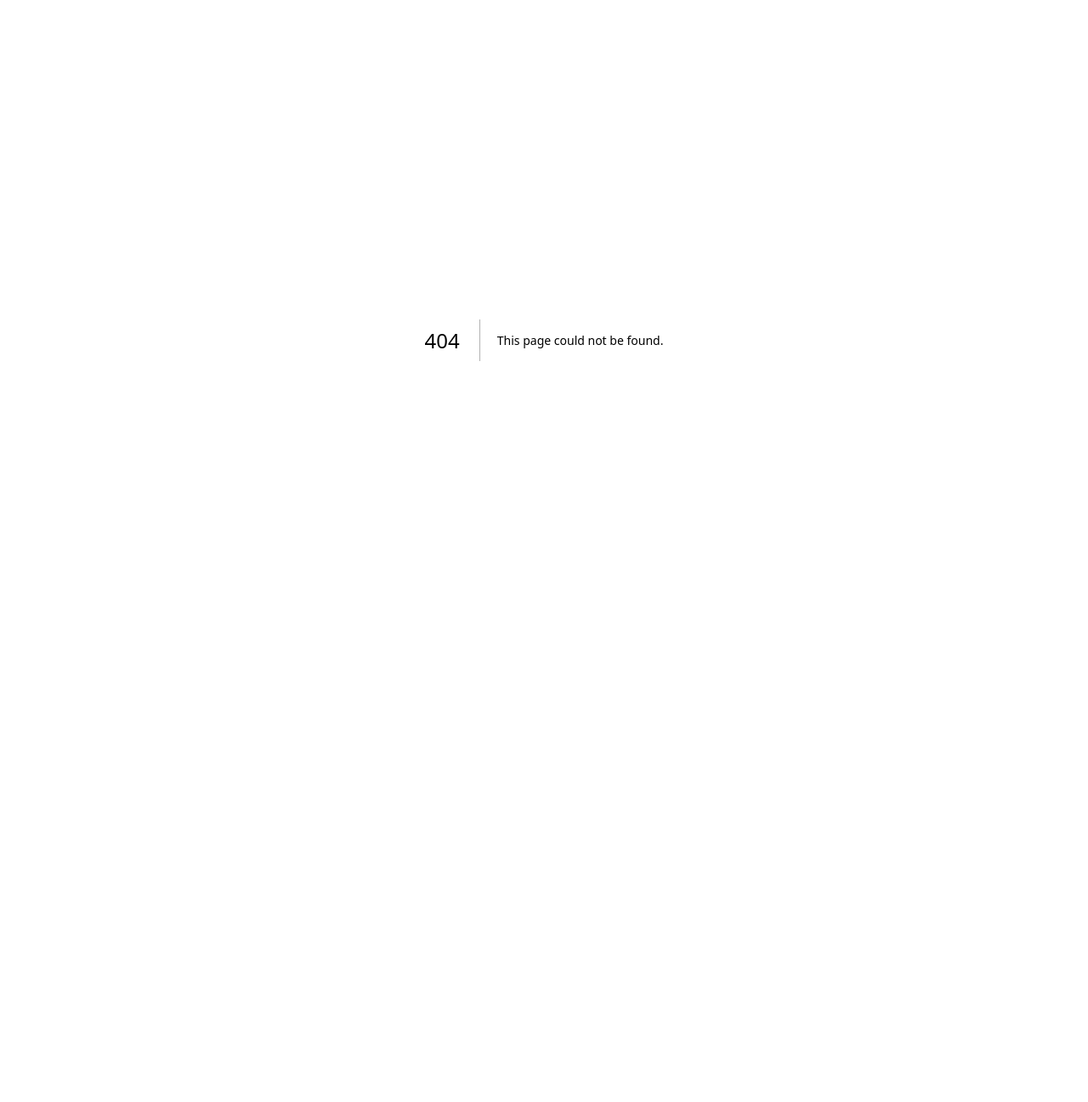
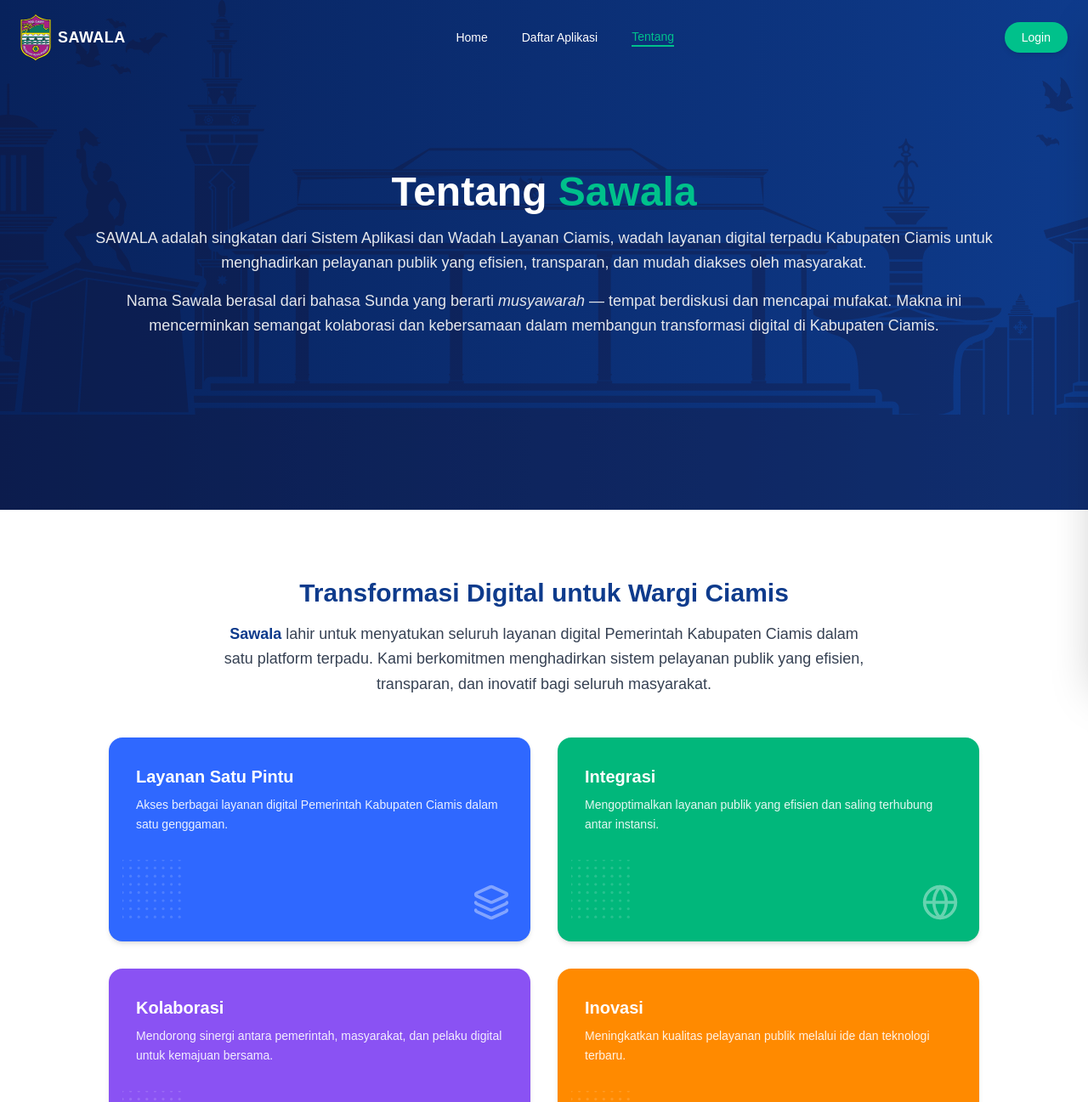
Before and after one commit to okemajid/gss, a Next.js app: page /tentang in a window 1280 px wide. Before the commit this address had no page. Shown: the top 1297 px of the page at 85% size. Before the commit the page ends 800 px from the top, so only its background shows below. Built offline with nearby package versions, Linux system fonts and the light colour scheme.

Commit message:
Update Carousel tentang

```diff
--- a/src/app/page.tsx
+++ b/src/app/page.tsx
@@ -8,6 +8,7 @@ import SearchAndCategoryBar from "../components/SearchBar";
 import Pagination from "@/components/Pagination";
 import FeatureGrid from "../components/FeatureGrid";
 import { getFeatures, getCategories, Feature } from "../data/features";
+import { useSearchParams } from "next/navigation";
 
 export default function HomePage() {
   const [categories, setCategories] = useState<{ id: number; name: string }[]>([]);
@@ -20,6 +21,7 @@ export default function HomePage() {
   const [searchTerm, setSearchTerm] = useState("");
   const [uploadedImage, setUploadedImage] = useState<string | null>(null);
   const [loading, setLoading] = useState(false);
+  const searchParams = useSearchParams();
 
 
   // Pagination
@@ -28,7 +30,18 @@ export default function HomePage() {
 
   // Simpan posisi scroll untuk mencegah "lompat"
   const scrollLockRef = useRef<number>(0);
-
+  // 🔹 Scroll ke bagian tertentu jika ada query scrollTo
+  useEffect(() => {
+    const section = searchParams.get("scrollTo");
+    if (section) {
+      const target = document.getElementById(section);
+      if (target) {
+        setTimeout(() => {
+          target.scrollIntoView({ behavior: "smooth" });
+        }, 400);
+      }
+    }
+  }, [searchParams]);
   useEffect(() => {
     // Scroll ke atas hanya sekali saat pertama load
     window.scrollTo({ top: 0, behavior: "instant" });
--- /dev/null
+++ b/src/app/tentang/page.tsx
@@ -0,0 +1,191 @@
+"use client";
+
+import { motion } from "framer-motion";
+import { Globe, Layers, Users, Zap } from "lucide-react";
+import Navbar from "@/components/Navbar";
+import Footer from "@/components/Footer";
+
+export default function TentangPage() {
+  const nilaiUtama = [
+    {
+      title: "Layanan Satu Pintu",
+      desc: "Akses berbagai layanan digital Pemerintah Kabupaten Ciamis dalam satu genggaman.",
+      color: "bg-[#2F68FF]",
+      icon: <Layers size={44} />,
+    },
+    {
+      title: "Integrasi",
+      desc: "Mengoptimalkan layanan publik yang efisien dan saling terhubung antar instansi.",
+      color: "bg-[#01B77B]",
+      icon: <Globe size={44} />,
+    },
+    {
+      title: "Kolaborasi",
+      desc: "Mendorong sinergi antara pemerintah, masyarakat, dan pelaku digital untuk kemajuan bersama.",
+      color: "bg-[#8A52F3]",
+      icon: <Users size={44} />,
+    },
+    {
+      title: "Inovasi",
+      desc: "Meningkatkan kualitas pelayanan publik melalui ide dan teknologi terbaru.",
+      color: "bg-[#FF8A00]",
+      icon: <Zap size={44} />,
+    },
+  ];
+
+  const slide = {
+    backgroundImage: "/images/bg-footer.svg",
+    bgColor: "linear-gradient(to right, #08225C, #0E3B8C)",
+  };
+
+
+  return (
+    <main className="min-h-screen w-full flex flex-col items-center overflow-x-hidden bg-white">
+      {/* 🔹 Navbar */}
+      <Navbar />
+
+      {/* 🔹 Hero Section */}
+      <section className="relative w-full min-h-[75vh] flex flex-col justify-center items-center text-center text-white bg-gradient-to-r from-[#08225C] to-[#0E3B8C] overflow-hidden">
+        <div className="absolute inset-0 bg-[url('/images/bg-footer.svg')] bg-cover bg-center opacity-80"></div>
+
+        <motion.h1
+          initial={{ opacity: 0, y: 20 }}
+          animate={{ opacity: 1, y: 0 }}
+          transition={{ duration: 0.6 }}
+          className="text-4xl md:text-5xl font-bold mb-4 z-10"
+        >
+          Tentang <span className="text-[#00C18B]">Sawala</span>
+        </motion.h1>
+
+        <motion.p
+          initial={{ opacity: 0, y: 25 }}
+          animate={{ opacity: 1, y: 0 }}
+          transition={{ duration: 0.8, delay: 0.2 }}
+          className="max-w-6xl text-gray-200 text-lg leading-relaxed z-10 px-6"
+        >
+          SAWALA adalah singkatan dari Sistem Aplikasi dan Wadah Layanan Ciamis,
+          wadah layanan digital terpadu Kabupaten Ciamis untuk menghadirkan
+          pelayanan publik yang efisien, transparan, dan mudah diakses oleh
+          masyarakat.
+        </motion.p>
+
+        <motion.p
+          initial={{ opacity: 0, y: 15 }}
+          animate={{ opacity: 1, y: 0 }}
+          transition={{ duration: 0.8, delay: 0.4 }}
+          className="max-w-6xl text-gray-200 text-lg leading-relaxed z-10 px-6 mt-4"
+        >
+          Nama Sawala berasal dari bahasa Sunda yang berarti{" "}
+          <span className="italic">musyawarah</span> — tempat berdiskusi dan
+          mencapai mufakat. Makna ini mencerminkan semangat kolaborasi dan
+          kebersamaan dalam membangun transformasi digital di Kabupaten Ciamis.
+        </motion.p>
+      </section>
+
+      {/* 🔹 Section Deskripsi */}
+      <section className="w-full max-w-6xl px-6 py-20 text-gray-800">
+        <motion.div
+          initial={{ opacity: 0, y: 25 }}
+          whileInView={{ opacity: 1, y: 0 }}
+          transition={{ duration: 0.6 }}
+          viewport={{ once: true }}
+          className="text-center mb-12"
+        >
+          <h2 className="text-3xl font-bold text-[#0E3B8C] mb-4">
+            Transformasi Digital untuk Wargi Ciamis
+          </h2>
+          <p className="text-lg leading-relaxed text-gray-700 max-w-3xl mx-auto">
+            <span className="font-semibold text-[#0E3B8C]">Sawala</span> lahir
+            untuk menyatukan seluruh layanan digital Pemerintah Kabupaten Ciamis
+            dalam satu platform terpadu. Kami berkomitmen menghadirkan sistem
+            pelayanan publik yang efisien, transparan, dan inovatif bagi seluruh
+            masyarakat.
+          </p>
+        </motion.div>
+
+      {/* 🔹 Nilai Utama ala JAKI */}
+        <motion.div
+          initial={{ opacity: 0, y: 25 }}
+          whileInView={{ opacity: 1, y: 0 }}
+          transition={{ duration: 0.7, delay: 0.1 }}
+          viewport={{ once: true }}
+          className="grid grid-cols-1 sm:grid-cols-2 gap-8 max-w-5xl mx-auto"
+        >
+          {nilaiUtama.map((item, i) => (
+            <motion.div
+              key={i}
+              initial={{ opacity: 0, y: 20 }}
+              whileInView={{ opacity: 1, y: 0 }}
+              transition={{ duration: 0.5, delay: i * 0.1 }}
+              viewport={{ once: true }}
+              className={`relative rounded-2xl text-white p-8 shadow-md hover:shadow-xl hover:scale-[1.02] transition-all ${item.color} min-h-[240px] flex flex-col justify-between`}
+            >
+              {/* 🔹 Pola titik-titik kiri bawah */}
+              <div className="absolute bottom-4 left-4 opacity-15">
+                <svg width="80" height="80" viewBox="0 0 100 100" fill="none">
+                  {[...Array(8)].map((_, row) =>
+                    [...Array(8)].map((_, col) => (
+                      <circle
+                        key={`${row}-${col}`}
+                        cx={col * 12}
+                        cy={row * 12}
+                        r="2"
+                        fill="white"
+                      />
+                    ))
+                  )}
+                </svg>
+              </div>
+
+              {/* 🔹 Konten */}
+              <div className="relative z-10">
+                <h1 className="text-xl font-semibold mb-2">{item.title}</h1>
+                <h3 className="text-sm leading-relaxed opacity-90">{item.desc}</h3>
+              </div>
+
+              {/* 🔹 Icon di pojok kanan bawah */}
+              <div className="absolute bottom-6 right-6 opacity-40">
+                {item.icon}
+              </div>
+            </motion.div>
+          ))}
+        </motion.div>
+
+
+      </section>
+
+      {/* 🔹 Komitmen Kami */}
+      <section className="w-full bg-[#F5F8FF] py-16">
+        <div className="max-w-6xl mx-auto px-6 text-center">
+          <motion.h2
+            initial={{ opacity: 0, y: 15 }}
+            whileInView={{ opacity: 1, y: 0 }}
+            transition={{ duration: 0.6 }}
+            viewport={{ once: true }}
+            className="text-2xl md:text-3xl font-bold text-[#0E3B8C] mb-4"
+          >
+            Komitmen Kami
+          </motion.h2>
+          <motion.p
+            initial={{ opacity: 0, y: 20 }}
+            whileInView={{ opacity: 1, y: 0 }}
+            transition={{ duration: 0.7, delay: 0.2 }}
+            viewport={{ once: true }}
+            className="text-gray-700 max-w-3xl mx-auto text-lg leading-relaxed"
+          >
+            Kami percaya bahwa teknologi digital adalah jembatan menuju
+            pelayanan publik yang lebih mudah diakses, inklusif, dan terpercaya.
+            Melalui{" "}
+            <span className="font-semibold text-[#00C18B]">Sawala</span>, kami
+            berupaya mewujudkan Ciamis Digital yang inklusif dan berdaya saing,
+            serta menjadi wadah kolaborasi bagi seluruh instansi dan masyarakat
+            dalam menciptakan inovasi untuk kemajuan daerah.
+          </motion.p>
+        </div>
+      </section>
+
+      {/* 🔹 Footer */}
+      <Footer />
+    </main>
+  );
+}
--- a/src/components/CategoryFilter.tsx
+++ b/src/components/CategoryFilter.tsx
@@ -33,7 +33,7 @@ export default function CategoryFilter({ categories, activeCategory, setActiveCa
             onClick={() => setActiveCategory(cat)}
             className={`flex items-center gap-2 px-4 py-2 rounded-full border transition-all duration-300
               ${isActive
-                ? "bg-blue-600 text-white border-blue-600 shadow-md"
+                ? "bg-blue-600 text-white border-blue-600"
                 : "bg-white hover:bg-blue-50 border-gray-300 text-gray-700"}
             `}
           >
--- a/src/components/Footer.tsx
+++ b/src/components/Footer.tsx
@@ -71,6 +71,14 @@ export default function Footer() {
                   Daftar Aplikasi
                 </Link>
               </li>
+              <li>
+                <Link
+                  href="/tentang"
+                  className="hover:text-[#00C18B] transition"
+                >
+                  Tentang
+                </Link>
+              </li>
             </ul>
           </div>
 
@@ -81,7 +89,7 @@ export default function Footer() {
             </h3>
             <ul className="space-y-3 text-gray-300 text-sm">
               <li className="flex flex-row sm:flex-col md:flex-row items-start sm:items-center md:items-start gap-2 justify-start sm:justify-center md:justify-start">
-                <MapPin className="w-4 h-4 text-[#00C18B] mt-1 flex-shrink-0" />
+                <MapPin className="w-4 h-4 text-white mt-1 flex-shrink-0" />
                 <span className="max-w-[250px]">
                   Dinas Komunikasi dan Informatika Kab. Ciamis
                   <br />
@@ -89,11 +97,11 @@ export default function Footer() {
                 </span>
               </li>
               <li className="flex flex-row sm:flex-col md:flex-row items-center sm:items-center md:items-start gap-2 justify-start sm:justify-center md:justify-start">
-                <Phone className="w-4 h-4 text-[#00C18B]" />
+                <Phone className="w-4 h-4 text-white" />
                 <span>(0265) 773000</span>
               </li>
               <li className="flex flex-row sm:flex-col md:flex-row items-center sm:items-center md:items-start gap-2 justify-start sm:justify-center md:justify-start">
-                <Mail className="w-4 h-4 text-[#00C18B]" />
+                <Mail className="w-4 h-4 text-white" />
                 <span>diskominfo@ciamiskab.go.id</span>
               </li>
             </ul>
@@ -111,10 +119,10 @@ export default function Footer() {
               <Link href="#" className="hover:text-[#00C18B] transition">
                 <Twitter size={22} />
               </Link>
-              <Link href="#" className="hover:text-[#00C18B] transition">
+              <Link href="https://www.instagram.com/diskominfo_cms/" className="hover:text-[#00C18B] transition">
                 <Instagram size={22} />
               </Link>
-              <Link href="#" className="hover:text-[#00C18B] transition">
+              <Link href="https://diskominfo.ciamiskab.go.id/" className="hover:text-[#00C18B] transition">
                 <Globe size={22} />
               </Link>
             </div>
@@ -125,8 +133,7 @@ export default function Footer() {
       {/* 🔹 Garis bawah & copyright */}
       <div className="border-t border-white/20 mt-10 pt-4 text-left md:text-center text-gray-300 text-xs sm:text-sm px-4 sm:px-6 md:px-8 lg:px-12 xl:px-20">
         © {new Date().getFullYear()}{" "}
-        <span className="text-[#00C18B] font-medium">Sawala</span>. Semua hak
-        dilindungi.
+        <span className="text-[#00C18B] font-medium"></span>Dinas Komunikasi dan Informatika - Pemerintah Kabupaten Ciamis
       </div>
     </footer>
   );
--- a/src/components/Navbar.tsx
+++ b/src/components/Navbar.tsx
@@ -2,6 +2,8 @@
 
 import { useState, useEffect } from "react";
 import Image from "next/image";
+import Link from "next/link";
+import { usePathname, useRouter } from "next/navigation";
 import LoginModal from "./Login";
 import { Menu, X } from "lucide-react";
 
@@ -11,20 +13,22 @@ export default function Navbar() {
   const [showLogin, setShowLogin] = useState(false);
   const [isMobileMenuOpen, setIsMobileMenuOpen] = useState(false);
 
+  const router = useRouter();
+  const pathname = usePathname();
+
   const menus = [
-    { name: "Home", href: "#hero" },
-    { name: "Daftar Aplikasi", href: "#daftar-aplikasi" },
-    // { name: "Tentang", href: "/tentang" },
+    { name: "Home", href: "/" },
+    { name: "Daftar Aplikasi", href: "/#daftar-aplikasi" },
+    { name: "Tentang", href: "/tentang" },
   ];
 
-  // Efek scroll background
   useEffect(() => {
     const handleScroll = () => setIsScrolled(window.scrollY > 10);
     window.addEventListener("scroll", handleScroll);
     return () => window.removeEventListener("scroll", handleScroll);
   }, []);
 
-  // Smooth scroll
+  // 🚀 Handler klik menu
   const handleMenuClick = (
     e: React.MouseEvent<HTMLAnchorElement>,
     href: string,
@@ -32,13 +36,25 @@ export default function Navbar() {
   ) => {
     e.preventDefault();
     setActive(name);
-    if (href.startsWith("#")) {
-      const target = document.querySelector(href);
+    setIsMobileMenuOpen(false);
+
+    if (href.startsWith("/#")) {
+      // jika target di halaman yang sama (home)
+      if (pathname !== "/") {
+        // kalau sekarang bukan di home, pindah dulu ke home
+        router.push("/");
+        setTimeout(() => {
+          const target = document.querySelector(href.replace("/",""));
           if (target) target.scrollIntoView({ behavior: "smooth" });
+        }, 400);
       } else {
-      window.location.href = href;
+        // kalau sudah di home, langsung scroll
+        const target = document.querySelector(href.replace("/",""));
+        if (target) target.scrollIntoView({ behavior: "smooth" });
       }
-    setIsMobileMenuOpen(false);
+    } else {
+      router.push(href);
+    }
   };
 
   const handleLogin = (email: string, password: string) => {
@@ -48,17 +64,16 @@ export default function Navbar() {
 
   return (
     <>
-      {/* 🔹 Navbar Utama */}
       <nav
-         className={`fixed top-0 left-0 w-full z-100 transition-all duration-500 ${
+        className={`fixed top-0 left-0 w-full z-50 transition-all duration-500 ${
           isScrolled
             ? "bg-gradient-to-r from-[#08225C]/90 to-[#0E3B8C]/90 shadow-lg backdrop-blur-lg"
             : "bg-transparent"
         }`}
       >
         <div className="max-w-7xl mx-auto px-6 py-4 flex items-center justify-between">
-            {/* 🔹 Logo (kiri) */}
-            <div className="flex items-center gap-2">
+          {/* Logo */}
+          <Link href="/" className="flex items-center gap-2 cursor-pointer">
             <Image
               src="/images/ciamis.svg"
               alt="Logo"
@@ -69,40 +84,50 @@ export default function Navbar() {
             <span className="text-lg font-semibold text-white tracking-wide">
               SAWALA
             </span>
-            </div>
+          </Link>
 
-            {/* 🔹 Menu Navigasi - Desktop (tengah) */}
+          {/* Menu Desktop */}
           <div className="hidden md:flex items-center justify-center flex-1">
             <div className="flex items-center gap-10">
-                {menus.map((menu) => (
+              {menus.map((menu) => {
+                const isActive =
+                  // jika di halaman tentang
+                  (pathname === "/tentang" && menu.name === "Tentang") ||
+                  // jika di halaman utama dan bukan daftar aplikasi
+                  (pathname === "/" && active === menu.name) ||
+                  // fallback manual untuk Home (saat di halaman utama tanpa section aktif)
+                  (pathname === "/" && menu.name === "Home" && active === "Home");
+
+                return (
                   <a
                     key={menu.name}
                     href={menu.href}
                     onClick={(e) => handleMenuClick(e, menu.href, menu.name)}
                     className={`text-sm font-medium transition-all duration-200 cursor-pointer ${
-                      active === menu.name
+                      isActive
                         ? "text-[#00C18B] border-b-2 border-[#00C18B]"
                         : "text-white hover:text-[#00C18B]"
                     }`}
                   >
                     {menu.name}
                   </a>
-                ))}
+                );
+              })}
+
             </div>
           </div>
 
-            {/* 🔹 Tombol login (kanan) */}
+          {/* Tombol Login */}
           <div className="hidden md:flex items-center">
             <button
               onClick={() => setShowLogin(true)}
               className="text-sm font-medium px-5 py-2 rounded-full shadow-md bg-[#00C18B] hover:bg-[#00a576] text-white transition-all"
             >
-                <i className="fa-solid fa-right-to-bracket mr-2"></i> Login
+              Login
             </button>
           </div>
 
-
-          {/* 🔹 Tombol Menu Mobile */}
+          {/* Tombol Mobile */}
           <button
             className="md:hidden text-white focus:outline-none"
             onClick={() => setIsMobileMenuOpen(!isMobileMenuOpen)}
@@ -112,9 +137,9 @@ export default function Navbar() {
         </div>
       </nav>
 
-      {/* 🔹 Menu Slide Mobile */}
+      {/* Menu Mobile */}
       <div
-        className={`fixed top-0 right-0 h-full w-64 bg-gradient-to-b from-[#0E3B8C] to-[#08225C] text-white transform transition-transform duration-500 ease-in-out z-40 shadow-2xl backdrop-blur-lg ${
+        className={`fixed top-0 right-0 h-full w-64 bg-gradient-to-b from-[#0E3B8C] to-[#08225C] text-white transform transition-transform duration-500 ease-in-out z-40 shadow-2xl ${
           isMobileMenuOpen ? "translate-x-0" : "translate-x-full"
         }`}
       >
@@ -146,15 +171,13 @@ export default function Navbar() {
         </div>
       </div>
 
-      {/* 🔹 Overlay lembut (bukan hitam lagi) */}
       {isMobileMenuOpen && (
         <div
-          className="fixed inset-0 bg-[#0E3B8C]/40 backdrop-blur-sm z-30 md:hidden transition-all duration-500"
+          className="fixed inset-0 bg-[#0E3B8C]/40 backdrop-blur-sm z-30 md:hidden"
           onClick={() => setIsMobileMenuOpen(false)}
         ></div>
       )}
 
-      {/* 🔹 Modal Login */}
       <LoginModal
         show={showLogin}
         onClose={() => setShowLogin(false)}
--- a/src/components/SearchBar.tsx
+++ b/src/components/SearchBar.tsx
@@ -68,8 +68,8 @@ export default function SearchAndCategoryBar({
                   transition-all duration-500 ease-in-out w-full md:w-[300px] max-w-lg
                   focus-within:md:w-[380px] hover:shadow-lg"
       >
-        <div className="flex items-center flex-1 px-4">
-          <Search size={16} className="text-gray-400 mr-2 hidden sm:block transition-transform duration-300 group-focus-within:scale-110" />
+        <div className="flex items-center flex-1 px-3">
+          <Search size={16} className="text-gray-400 mr-5 hidden sm:block transition-transform duration-300 group-focus-within:scale-110" />
           <input
             type="text"
             placeholder="Cari aplikasi..."
```
Also changed, not shown: src/components/Carousel.tsx (+77 -76 lines), src/components/statistik.tsx (+7 -1 lines), public/images/carousel1.jpg (added). Lines whose indentation alone changed are shown as unchanged.
